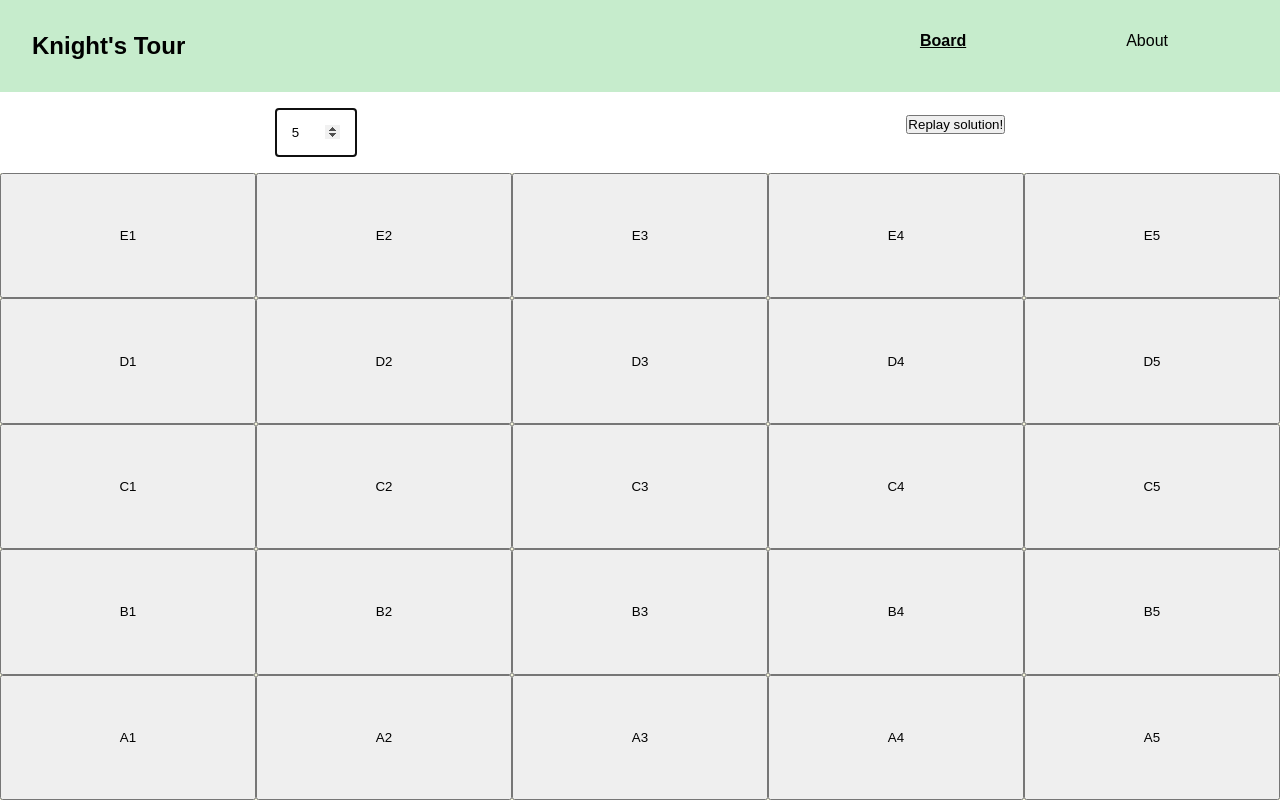
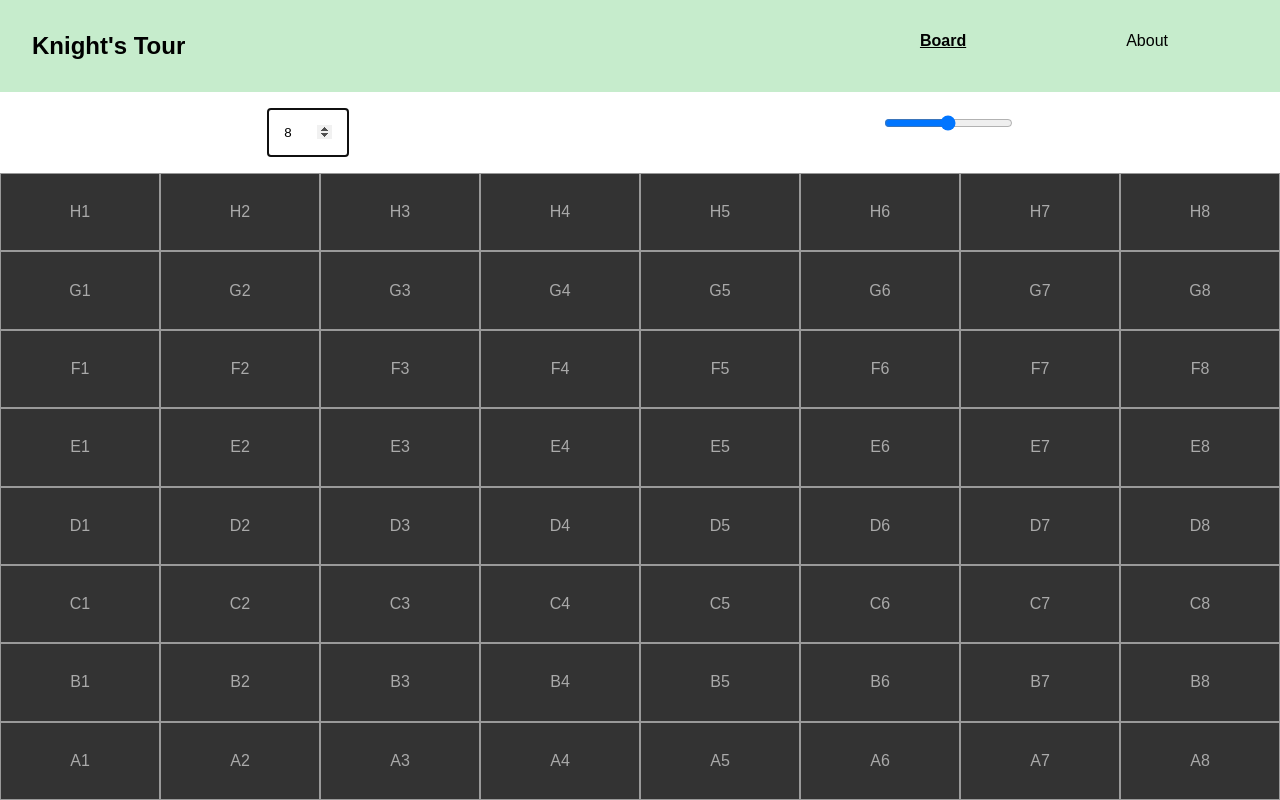
Before and after one commit to kristianpedersen/knights-tour-react, a React (Create React App) app: page / in a window 1280 px wide. Built offline with nearby package versions, Linux system fonts and the light colour scheme.

Commit message:
Very nice

```diff
--- a/package.json
+++ b/package.json
@@ -6,8 +6,11 @@
     "@testing-library/jest-dom": "^5.11.4",
     "@testing-library/react": "^11.1.0",
     "@testing-library/user-event": "^12.1.10",
+    "framer-motion": "^2.9.4",
     "react": "^17.0.1",
     "react-dom": "^17.0.1",
+    "react-router": "^5.2.0",
+    "react-router-dom": "^5.2.0",
     "react-scripts": "4.0.0",
     "styled-components": "^5.2.1",
     "web-vitals": "^0.2.4"
--- a/src/App.css
+++ b/src/App.css
@@ -10,3 +10,20 @@
 	display: flex;
 	flex-direction: column;
 }
+
+.board-button {
+	border: 1px solid;
+	display: flex;
+	align-items: center;
+	justify-content: center;
+	transition: all .2s ease;
+	border-color: #999
+}
+
+.board-button:hover {
+	box-shadow: 0 0 10px white;
+}
+
+.board-button.active:hover{
+	box-shadow: 0 0 10px black;
+}
--- a/src/App.js
+++ b/src/App.js
@@ -1,21 +1,48 @@
 import Board from "./components/Board"
-import Options from "./components/Options"
-import Menu from "./components/Menu"
-import { BoardProvider } from "./BoardContext"
+import Input from "./components/Input"
+import Menu from "./components/Nav"
+import { useState, useEffect } from "react"
+import BoardContext from "./BoardContext"
 import "./App.css"
 
 function App() {
 
+  const [board, setBoard] = useState([])
+  const [boardSize, setBoardSize] = useState(8)
+  const [history, setHistory] = useState([])
+  const [playback, setPlayback] = useState([])
+
+  useEffect(function animationOnBoardUpdate() {
+    const buttons = [...document.querySelectorAll(".board-button")]
+    buttons.forEach(button => button.classList.remove("active"))
+
+    board.forEach((move, index) => {
+      setTimeout(() => {
+        const button = buttons.find(b => b.innerHTML === move.name)
+        if (button !== undefined) {
+          button.innerHTML += ` (${index + 1})`
+          button.classList.add("active")
+          button.style.backgroundColor = `hsl(${Math.floor(index * (720 / board.length))}, 50%, 80%)`
+          button.style.color = "black"
+        }
+      }, index * 20)
+    })
+
+  }, [board])
 
   return (
-    <BoardProvider>
+    <BoardContext.Provider value={{
+      board, setBoard,
+      boardSize, setBoardSize,
+      history, setHistory,
+      playback, setPlayback
+    }}>
       <div className="App">
         <Menu title="Knight's Tour" />
-        <Options />
+        <Input />
         <Board />
       </div>
-    </BoardProvider>
-
+    </BoardContext.Provider>
   )
 }
 
--- a/src/BoardContext.js
+++ b/src/BoardContext.js
@@ -1,23 +1,2 @@
-import { createContext, useState, useEffect } from "react"
-
-export const BoardContext = createContext()
-export function BoardProvider({ children }) {
-	const [board, setBoard] = useState([])
-	const [boardSize, setBoardSize] = useState(5)
-	const [isCalculating, setIsCalculating] = useState(false)
-
-	useEffect(() => {
-		setBoard([{ lol: true }])
-	}, [])
-
-	return (
-		<BoardContext.Provider
-			value={{
-				board, setBoard,
-				boardSize, setBoardSize,
-				isCalculating, setIsCalculating
-			}}>
-			{children}
-		</BoardContext.Provider>
-	)
-}
+import { createContext } from "react"
+export default createContext()
--- a/src/Calculate.js
+++ b/src/Calculate.js
@@ -1,28 +1,15 @@
-import { useContext } from "react"
-import { BoardContext } from "./BoardContext"
-
-export default function Calculate(x, y) {
-	const { setIsCalculating } = useContext(BoardContext)
-	setIsCalculating(true)
-	console.clear()
-	const boardSize = 60
+export default function Calculate(startX, startY, boardSize) {
 	const numberOfCells = boardSize ** 2
-	const startX = 1
-	const startY = 2
 	const board = [...Array(boardSize)].map((_, x) => [...Array(boardSize)].map((_, y) => Cell(x, y)))
 	const history = []
 	const playback = []
-	const optimizedAlgorithm = true
-	let n = 0
 
 	board[startX][startY].validMoves = board[startX][startY].getValidMoves()
-	console.table(history)
-
 	if (history.length === boardSize ** 2) {
-		console.log(`Jippi! Greide det på ${n.toLocaleString("NO")} trekk!`)
-		setIsCalculating(false)
+		console.log(playback.filter(cell => cell.colorize))
+		return { history, playback }
 	} else {
-		console.log("Enten rewind eller ingen løsning")
+		console.log("Noe gikk galt")
 	}
 
 	function Cell(cellX, cellY) {
@@ -32,7 +19,6 @@ export default function Calculate(x, y) {
 		const name = `${rowName}${colName}`
 
 		function getValidMoves(getValidMovesLength = true, rewind = false) {
-			n++
 			if (getValidMovesLength) {
 				if (history.length > 0) {
 					playback.push({ ...history[history.length - 1], colorize: true })
@@ -65,11 +51,11 @@ export default function Calculate(x, y) {
 
 		function getValidCellsFromBoard() {
 			return board.flat().filter(otherCell => {
-				const xDistance = Math.abs(otherCell.x - cellX)
-				const yDistance = Math.abs(otherCell.y - cellY)
+				const xDistance = Math.abs(otherCell.x - cellX) * -1
+				const yDistance = Math.abs(otherCell.y - cellY) * -1
 				const moveIsValid =
-					(xDistance === 2 && yDistance === 1)
-					|| (xDistance === 1 && yDistance === 2)
+					(xDistance === -2 && yDistance === -1)
+					|| (xDistance === -1 && yDistance === -2)
 				return moveIsValid && !otherCell.visited
 			})
 		}
--- a/src/components/Board.js
+++ b/src/components/Board.js
@@ -1,7 +1,7 @@
 import styled from "styled-components"
 import Cell from "./Cell"
 import { useContext } from "react"
-import { BoardContext } from "../BoardContext"
+import BoardContext from "../BoardContext"
 
 function Board() {
 	const { boardSize } = useContext(BoardContext)
@@ -20,13 +20,12 @@ function Board() {
 		}
 	}
 
-	console.table(emptyBoard)
-
 	const BoardContainer = styled.div`
 		margin-top: 1rem;
 		width: 100%;
 		height: 100%;
-		background: beige;
+		background: #333;
+		color: #aaa;
 		display: grid;
 		grid-template-columns: repeat(${boardSize}, calc(${100 / boardSize}%));
 		grid-template-rows: repeat(${boardSize}, calc(${100 / (boardSize)}%));
--- a/src/components/Cell.js
+++ b/src/components/Cell.js
@@ -1,121 +1,29 @@
+import { useContext } from "react"
 import styled from "styled-components"
-import { BoardContext } from "../BoardContext"
-import { useContext } from "react"
 import Calculate from "../Calculate"
+import BoardContext from "../BoardContext"
+import { motion } from "framer-motion"
 
 function Cell({ name, x, y }) {
-	const { boardSize, setIsCalculating } = useContext(BoardContext)
-
 	const {
-		active,
-		isCalculating,
-		percent,
+		boardSize,
+		setBoard,
+		setHistory,
 	} = useContext(BoardContext)
 
-
-	function Calculate(x, y) {
-		setIsCalculating(true)
-		console.clear()
-		const numberOfCells = boardSize ** 2
-		const startX = 1
-		const startY = 2
-		const board = [...Array(boardSize)].map((_, x) => [...Array(boardSize)].map((_, y) => Cell(x, y)))
-		const history = []
-		const playback = []
-		const optimizedAlgorithm = true
-		let n = 0
-
-		board[startX][startY].validMoves = board[startX][startY].getValidMoves()
-		console.table(history)
-
-		if (history.length === boardSize ** 2) {
-			console.log(`Jippi! Greide det på ${n.toLocaleString("NO")} trekk!`)
-			setIsCalculating(false)
-		} else {
-			console.log("Enten rewind eller ingen løsning")
-		}
-
-		function Cell(cellX, cellY) {
-			let validMoves = []
-			const rowName = "ABCDEFGHIJK"[boardSize - 1 - cellY]
-			const colName = cellX + 1
-			const name = `${rowName}${colName}`
-
-			function getValidMoves(getValidMovesLength = true, rewind = false) {
-				n++
-				if (getValidMovesLength) {
-					if (history.length > 0) {
-						playback.push({ ...history[history.length - 1], colorize: true })
-						playback.push(...validMoves)
-					}
-					history.push(board[cellX][cellY])
-					history[history.length - 1].visited = true
-					board[cellX][cellY].visited = true
-				}
-
-				if (rewind) {
-					validMoves.push(validMoves.shift())
-				} else {
-					validMoves = board.flat().filter(otherCell => {
-						const valid1 = (Math.abs(otherCell.x - cellX) === 2) && (Math.abs(otherCell.y - cellY) === 1)
-						const valid2 = (Math.abs(otherCell.x - cellX) === 1) && (Math.abs(otherCell.y - cellY) === 2)
-						return (valid1 || valid2) && !otherCell.visited
-					})
-				}
-
-				if (getValidMovesLength && validMoves.length > 0) {
-					for (const move of validMoves) {
-						move.validMoves = move.getValidMoves(getValidMovesLength = false)
-					}
-
-					if (optimizedAlgorithm) {
-						validMoves.sort((a, b) => a.validMoves.length - b.validMoves.length)
-					} else {
-						validMoves.sort((a, b) => b.validMoves.length - a.validMoves.length)
-					}
-
-					const next = validMoves[0]
-					board[next.x][next.y].getValidMoves()
-				} else if (getValidMovesLength && validMoves.length === 0 && history.length < numberOfCells) {
-					goBackInHistory()
-				}
-
-				return validMoves
-			}
-
-			function goBackInHistory() {
-				for (let i = history.length - 1; i >= 0; i--) {
-					if (history[i].validMoves.length >= 2) {
-						const { x, y } = history[i]
-						board[x][y].getValidMoves(true, true)
-						break
-					} else {
-						history.pop()
-					}
-				}
-			}
-
-			return {
-				name,
-				x: cellX,
-				y: cellY,
-				getValidMoves,
-			}
-		}
+	function disableAllButtonsAndCalculate() {
+		const { history, playback } = Calculate(x, y, boardSize)
+		setBoard(history)
+		setHistory(playback)
 	}
 
-
-	const CellButton = styled.button`
-		${active && `background-color: hsl(${Math.floor(percent)}, 50%, 80%)`}
-	`
-
 	return (
-		<CellButton
-			disabled={isCalculating}
-			onClick={() => Calculate(x, y)}
+		<div
+			className="board-button"
+			onClick={disableAllButtonsAndCalculate}
 		>
 			{name}
-		</CellButton>
+		</div>
 	)
 }
 
--- a/src/components/Options.js
+++ b/src/components/Input.js
@@ -1,8 +1,12 @@
 import { useContext } from "react"
-import { BoardContext } from "../BoardContext"
+import BoardContext from "../BoardContext"
 
-function Options() {
+function Input() {
 	const { boardSize, setBoardSize } = useContext(BoardContext)
+	function createButtons(event) {
+		const n = Number(event.target.value)
+		setBoardSize(n)
+	}
 	return (
 		<>
 			<form style={{
@@ -10,14 +14,14 @@ function Options() {
 				alignItems: "center",
 				justifyContent: "space-around",
 			}}>
-				<label for="num-cells" >
+				<label htmlFor="num-cells" >
 					<input
 						autoFocus
 						id="num-cells"
 						min="5" // There are no solutions for n < 5
 						max="26" // Sticking to the English alphabet
 						name="num-cells"
-						onChange={e => setBoardSize(Number(e.target.value))}
+						onChange={createButtons}
 						style={{
 							padding: "1rem",
 							border: "1px solid black",
@@ -28,10 +32,13 @@ function Options() {
 						value={boardSize}
 					/>
 				</label>
-				<button className="replay">Replay solution!</button>
+
+				<label htmlFor="speed">
+					<input type="range" name="animation-speed" id="" />
+				</label>
 			</form>
 		</>
 	)
 }
 
-export default Options
+export default Input
--- a/src/components/Menu.js
+++ b/src/components/Nav.js
@@ -1,4 +1,5 @@
 import styled from "styled-components"
+import { Switch, Route } from "react-router-dom"
 
 function Menu({ title }) {
 	const Nav = styled.nav`
@@ -26,7 +27,7 @@ function Menu({ title }) {
 		<Nav>
 			<h1>{title}</h1>
 			<ul>
-				<li class="active">Board</li>
+				<li className="active">Board</li>
 				<li>About</li>
 			</ul>
 		</Nav>
```
Also changed, not shown: 1 other file (tests, documents, lock files or other folders).
